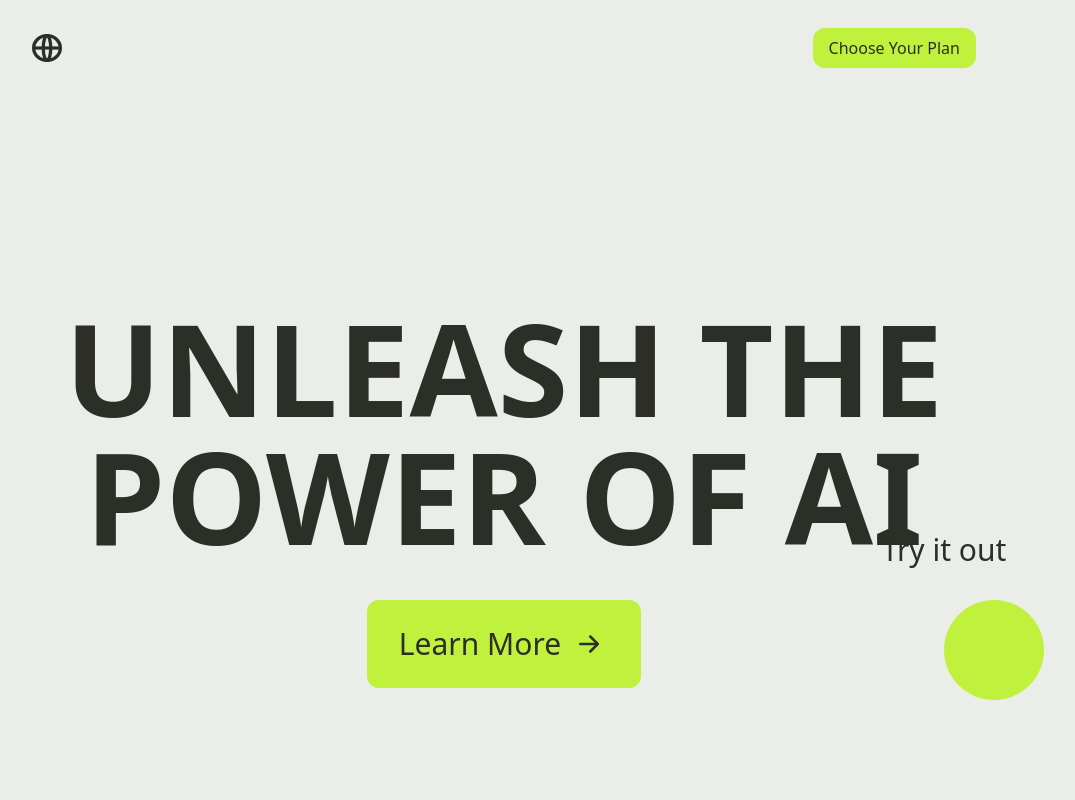
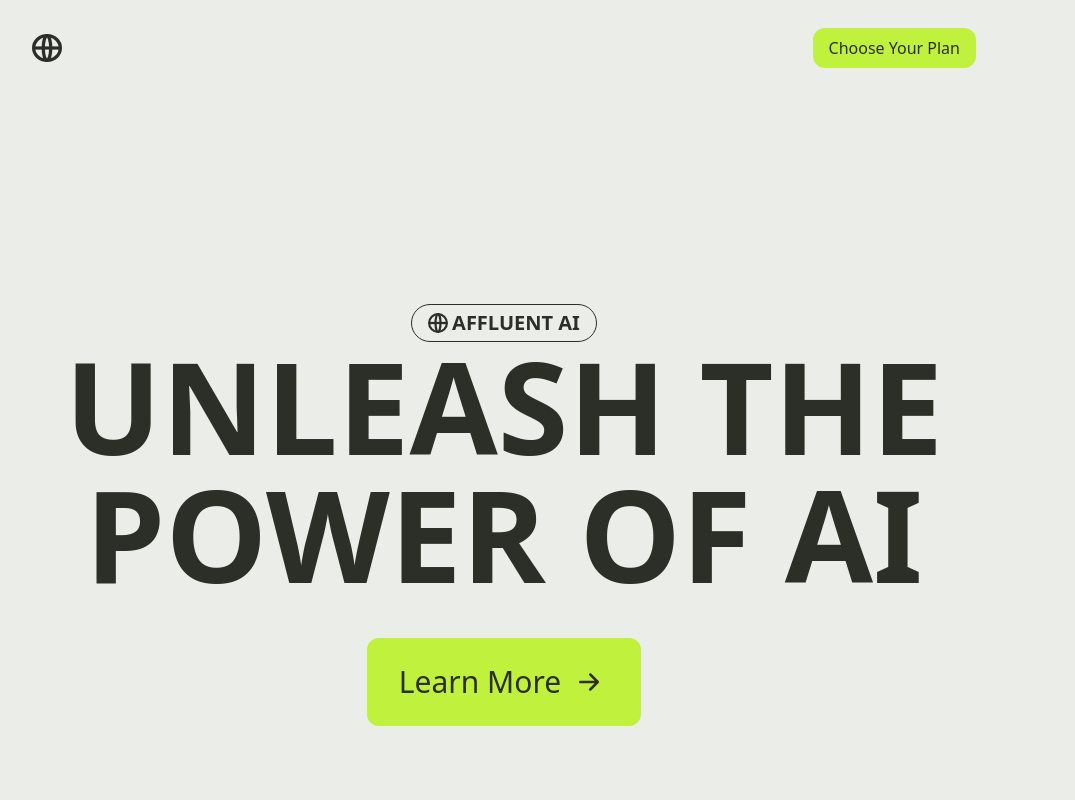
Before and after one commit to S-P-H-E/AffluentAILandingPage, a Next.js app: page / in a window 1280 px wide. Shown: the top 800 px of the page, without its empty margins (136-1211 px from the left). Built offline with nearby package versions, Linux system fonts and the light colour scheme; some icons are missing.

Commit message:
chat + 404 add

```diff
--- a/components/Chat.js
+++ b/components/Chat.js
@@ -1,5 +1,7 @@
 import { useSpring, animated } from 'react-spring';
 import { PiArrowBendLeftDownBold, PiChatFill } from "react-icons/pi"
+import Logo from "@/public/images/logo.svg"
+import Image from 'next/image';
 
 export default function Chat(){
     const tryitAnimation = useSpring({
@@ -10,16 +12,36 @@ export default function Chat(){
 
     return(
         <>
-            <div className="fixed bottom-0 right-0 m-10 md:m-[100px] flex flex-col justify-end items-end z-10">
-                <animated.div style={tryitAnimation} className="invisible md:visible md:w-[200px] flex flex-col justify-center items-center">
+        <script src="https://cdn.botpress.cloud/webchat/v0/inject.js"></script>
+        <script
+        dangerouslySetInnerHTML={{
+          __html: `
+          window.botpressWebChat.init({
+            "composerPlaceholder": "Chat with Affluent AI",
+            "botConversationDescription": "I'll answer any questions you have about Affluent AI",
+            "botId": "77c19103-88e3-46cf-b99b-c7e6754c3803",
+            "hostUrl": "https://cdn.botpress.cloud/webchat/v0",
+            "messagingUrl": "https://messaging.botpress.cloud",
+            "clientId": "77c19103-88e3-46cf-b99b-c7e6754c3803",
+            "botName": "Affluent AI",
+            "avatarUrl": "https://affluent-ai.vercel.app/_next/static/media/logo.2d11b754.svg",
+            "useSessionStorage": true,
+            "showBotInfoPage": true
+          });
+        `,
+        }}
+      />
+
+            {/* <div className="fixed bottom-0 right-0 m-10 md:m-[100px] flex flex-col justify-center items-end z-10 bg-blue-500">
+                <animated.div style={tryitAnimation} className="invisible md:visible bg-red-500 w-[300px] flex flex-col justify-center items-center">
                     <h1 className="text-3xl font-medium mb-4">Try it out</h1>
                     <PiArrowBendLeftDownBold className=" scale-[200%] -rotate-45"/>
                 </animated.div>
                 <div className="bg-[var(--button)] text-black transition-all duration-300 hover:shadow-xl hover:scale-105 w-[50px] md:w-[100px] h-[50px] md:h-[100px] flex justify-center items-center rounded-full cursor-pointer">
                     <PiChatFill size={40} className="scale-50 md:scale-100"/>
-                    {/* <Image src={Logo} className="w-[45px]"/> */}
+                    <Image src={Logo} className="w-[45px]"/>
                 </div>
-            </div>
+            </div> */}
         </>
     )
 }
--- /dev/null
+++ b/pages/404.js
@@ -0,0 +1,68 @@
+import Chat from "@/components/Chat";
+import Image from "next/image";
+import { PiArrowBendLeftDownBold } from "react-icons/pi"
+import { useSpring, animated } from 'react-spring';
+import Logo from "@/public/images/logo.svg"
+import Logo2 from "@/public/images/logo.png"
+import Head from "next/head";
+
+export default function fourofour(){
+     // Animation
+    const logoAnimation = useSpring({
+        from: { opacity: 0, transform: 'translateY(130px)'},
+        to: { opacity: 1, transform: 'translateY(0)'},
+        delay: 1,
+    });
+
+    const buttonPlanAnimation = useSpring({
+        from: { opacity: 0, transform: 'translateY(130px)'},
+        to: { opacity: 1, transform: 'translateY(0)'},
+        delay: 400,
+    });
+
+    const h1Animation = useSpring({
+        from: { opacity: 0, transform: 'translateY(130px)'},
+        to: { opacity: 1, transform: 'translateY(0)'},
+        delay: 800,
+    });
+
+    const pAnimation = useSpring({
+        from: { opacity: 0, transform: 'translateY(130px)'},
+        to: { opacity: 1, transform: 'translateY(0)'},
+        delay: 1000,
+    });
+
+    return(
+        <>
+            <Head>
+                <title>404 not found</title>
+                <meta name="description" content="Harnessing AI to improve your business, captivate and inspire." />
+                <meta name="viewport" content="width=device-width, initial-scale=1" />
+                <link rel="icon" href="/favicon.ico" />
+            </Head>
+
+            <Chat />
+            <div className="flex flex-col justify-center items-center">
+                <div className="w-full md:w-[1000px] p-7 flex justify-between items-center">
+                    <div className="mask">
+                        <animated.div style={logoAnimation} className="flex justify-center items-center">
+                        <Image src={Logo} alt="logo" width={30} className="cursor-pointer"/>
+                        </animated.div>
+                    </div>
+                    <div className="mask">
+                        <animated.button style={buttonPlanAnimation} className="bg-[var(--button)] px-4 py-2 rounded-xl font-medium">Go back home</animated.button>
+                    </div>
+                </div>
+            </div>
+
+            <div className="flex flex-col justify-center items-center">
+                <div className="mask">
+                    <animated.h1 style={h1Animation} className="text-[30rem]">404</animated.h1>
+                </div>
+                <div className="mask p-1">
+                    <animated.p style={pAnimation} className="text-4xl font-medium flex flex-col justify-center items-center">Got lost looking for something? Chat to our AI <span><Image width={50} src={Logo2}/></span></animated.p>
+                </div>
+            </div>
+        </>
+    )
+}
--- a/pages/index.js
+++ b/pages/index.js
@@ -36,22 +36,28 @@ export default function Home() {
   });
 
   // Hero
-  const h11Animation = useSpring({
+  const nameAnimation = useSpring({
     from: { opacity: 0, transform: 'translateY(130px)'},
     to: { opacity: 1, transform: 'translateY(0)'},
     delay: 600,
   });
 
-  const h12Animation = useSpring({
+  const h11Animation = useSpring({
     from: { opacity: 0, transform: 'translateY(130px)'},
     to: { opacity: 1, transform: 'translateY(0)'},
     delay: 800,
   });
 
+  const h12Animation = useSpring({
+    from: { opacity: 0, transform: 'translateY(130px)'},
+    to: { opacity: 1, transform: 'translateY(0)'},
+    delay: 1100,
+  });
+
   const buttonAnimation = useSpring({
     from: { opacity: 0, transform: 'translateY(130px)'},
     to: { opacity: 1, transform: 'translateY(0)'},
-    delay: 1100,
+    delay: 1300,
   });
 
   return (
@@ -63,12 +69,12 @@ export default function Home() {
         <link rel="icon" href="/favicon.ico" />
       </Head>
 
-      <div className="relative flex flex-col justify-center items-center">
+      <div className="flex flex-col justify-center items-center">
 
         {/* Navbar */}
         <div className="w-full md:w-[1000px] p-7 flex justify-between items-center">
           <div className="mask">
-            <animated.div style={logoAnimation}>
+            <animated.div style={logoAnimation} className="flex justify-center items-center">
               <Image src={Logo} alt="logo" width={30} className="cursor-pointer"/>
             </animated.div>
           </div>
@@ -96,6 +102,12 @@ export default function Home() {
 
         {/* Hero */}
         <div className="flex flex-col justify-center items-center my-10 md:my-52">
+          <div className="mask">
+            <animated.div style={nameAnimation} className="border border-[#2C2F27] rounded-full px-4 py-1 flex justify-center items-center gap-1">
+              <Image src={Logo} alt="logo" width={20} className="cursor-pointer"/>
+              <h1 className="font-bold text-xl uppercase ">Affluent AI</h1>
+            </animated.div>
+          </div>
           <div className="mask">
             <animated.h1 style={h11Animation} className="text-center uppercase font-bold text-5xl md:text-9xl">Unleash the</animated.h1>
           </div>
```
Also changed, not shown: public/images/logo.png (added).
